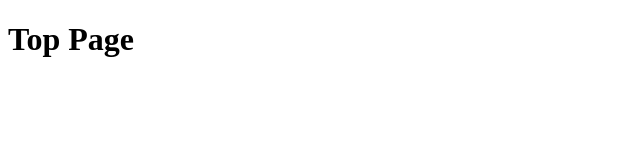
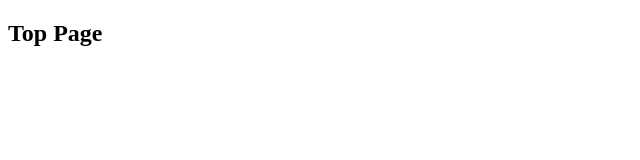
Before and after one commit to shintaro417/GitHubMaster_Test, a plain HTML site: page index.html in a window 1280 px wide. Shown: the whole page, without its empty margins (0-640 px from the left). Drawn offline with Linux system fonts and the light colour scheme.

Commit message:
h2タグへ変更

```diff
--- a/index.html
+++ b/index.html
@@ -7,7 +7,7 @@
     <title>Document</title>
 </head>
 <body>
-    <h1>Top Page</h1>
+    <h2>Top Page</h2>
 
 </body>
 </html>
```
